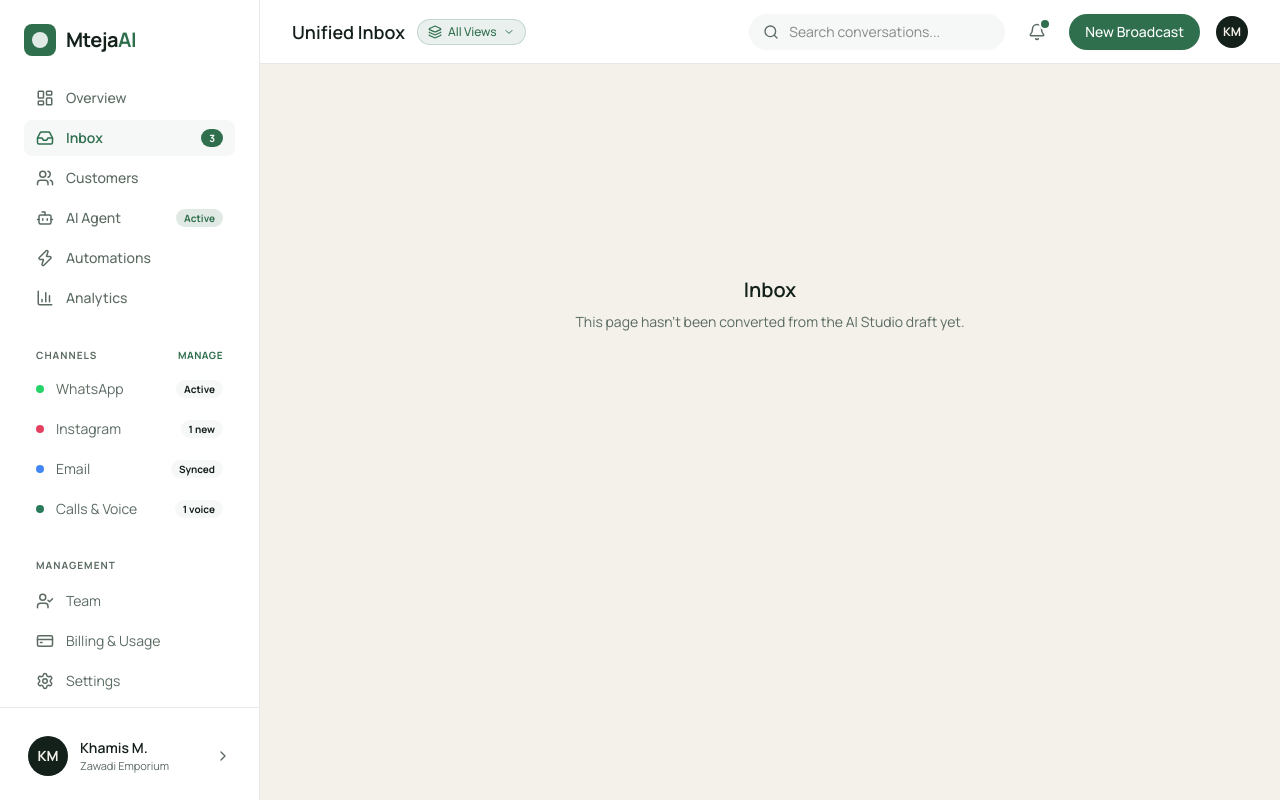
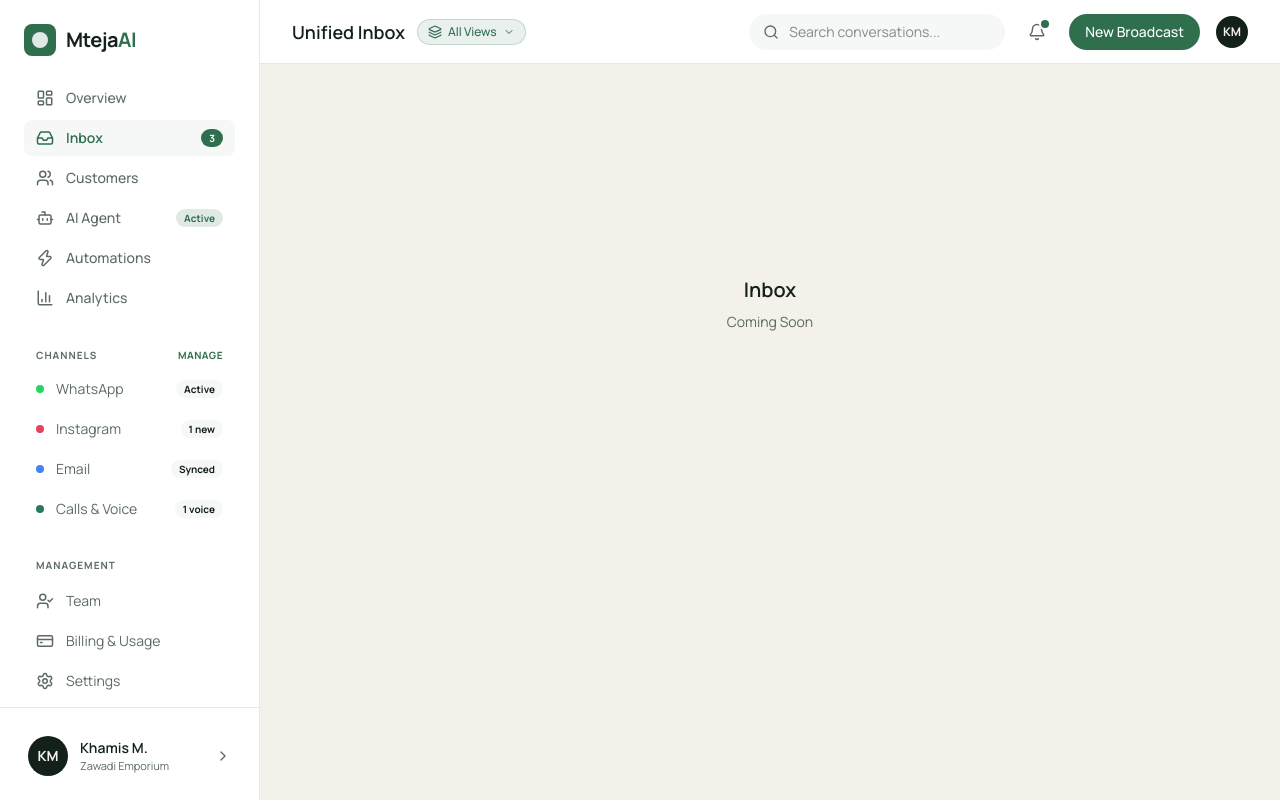
Before and after one commit to willy7890/Mteja-AI, a React (Vite) app in the folder frontend/: page /dashboard/inbox in a window 1280 px wide. Built offline with nearby package versions, Linux system fonts and the light colour scheme.

Commit message:
refr:remove unwanted codes

```diff
--- a/frontend/src/component/ComingSoon.jsx
+++ b/frontend/src/component/ComingSoon.jsx
@@ -3,7 +3,7 @@ function ComingSoon({ t, title }) {
     <div className="p-10 flex flex-col items-center justify-center text-center" style={{ minHeight: '60vh' }}>
       <h2 className="text-xl font-semibold mb-2" style={{ color: t.text }}>{title}</h2>
       <p className="text-sm" style={{ color: t.muted }}>
-        This page hasn't been converted from the AI Studio draft yet.
+        Coming Soon
       </p>
     </div>
   );
```
